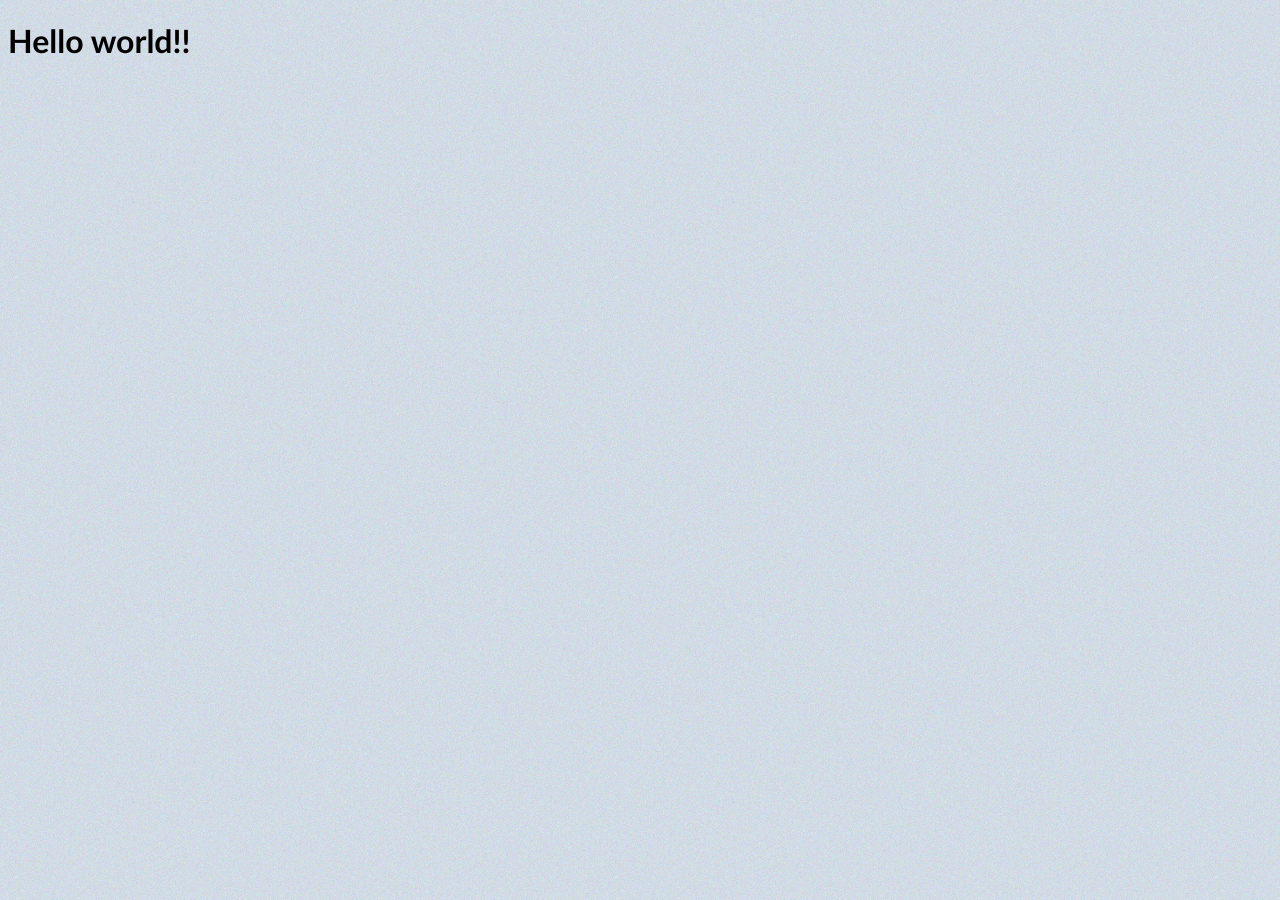
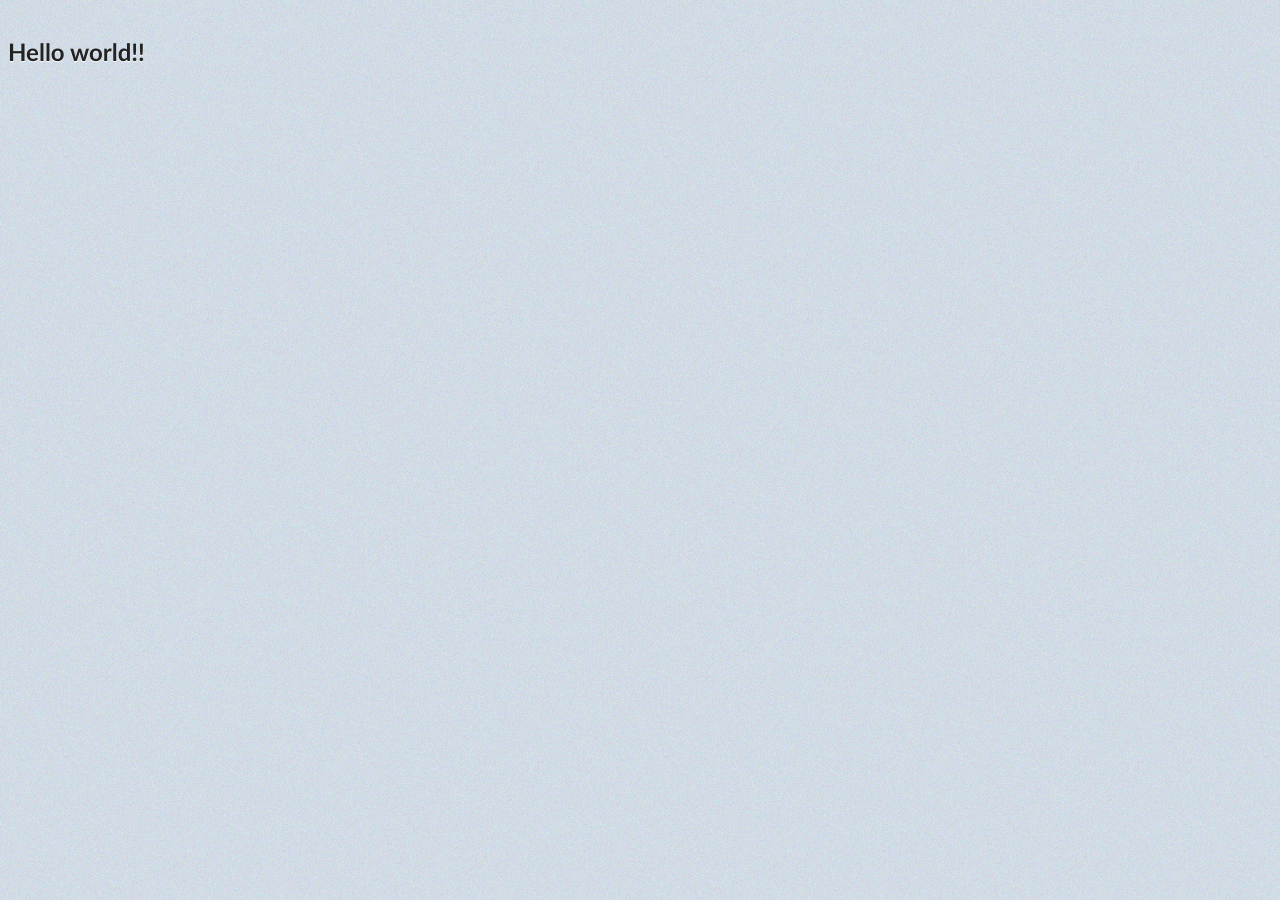
Before and after one commit to pitr/pitr.github.com, a Jekyll site: the page built from index.html, in a window 1280 px wide. Built offline with Jekyll 4.4.1, drawn with Linux system fonts in a browser that asks for light colours.

Commit message:
fix up styles

```diff
--- a/_layouts/default.html
+++ b/_layouts/default.html
@@ -8,11 +8,15 @@
         font-family: "trebuchet ms", "lucida grande", "Segoe UI", arial, verdana, "lucida sans unicode", tahoma, sans-serif;
         background-color: #bccad9;
         background-image: url(/static/images/bg.png);
+        color: #232323;
+        text-shadow: 0 1px 1px #fff;
+      }
+      h1 {
+        font-size: 24px;
+        line-height: 3em;
       }
       p {
         font-size: 16px;
-        color: #232323;
-        text-shadow: 0 1px 1px #fff;
         line-height: 2em;
         width: 600px;
       }
```
